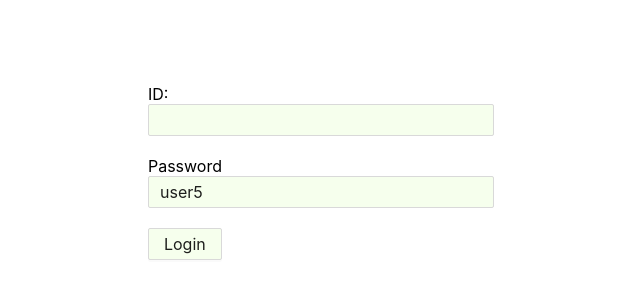
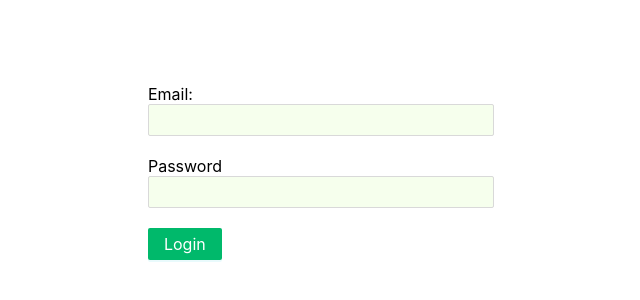
Before and after one commit to zn-rabby/book-shop-client, a React (Vite) app: page /login in a window 1280 px wide. Shown: the part 228-528 px from the top of the page, without its empty margins (319-959 px from the left). Built offline with nearby package versions, Linux system fonts and the light colour scheme.

Commit message:
fixt the login issue

```diff
--- a/src/components/layout/Dashboard.tsx
+++ b/src/components/layout/Dashboard.tsx
@@ -8,12 +8,14 @@ import {
   FaHome,
   FaHospitalUser,
   FaList,
+  FaUser,
   FaUsers,
   FaUtensils,
 } from "react-icons/fa";
 import { useSelector } from "react-redux";
 import { Link, Outlet } from "react-router-dom";
 import { RootState } from "../../redux/store";
+import SubMenu from "antd/es/menu/SubMenu";
 const { Header, Content, Footer, Sider } = Layout;
 
 const Dashboard = () => {
@@ -51,9 +53,18 @@ const Dashboard = () => {
               <Menu.Item key="1" icon={<FaHome />}>
                 <Link to="/dashboard">Admin Home</Link>
               </Menu.Item>
-              <Menu.Item key="2" icon={<FaUtensils />}>
-                <Link to="/dashboard/addItems">Add Items</Link>
-              </Menu.Item>
+
+              <SubMenu key="sub1" icon={<FaUser />} title="Mange User">
+                <Menu.Item key="2">
+                  <Link to="/dashboard/createUser">Create User</Link>
+                </Menu.Item>
+                <Menu.Item key="3">
+                  <Link to="/dashboard/manageItems">Manage Items</Link>
+                </Menu.Item>
+                <Menu.Item key="4">
+                  <Link to="/dashboard/categories">Categories</Link>
+                </Menu.Item>
+              </SubMenu>
               <Menu.Item key="3" icon={<FaList />}>
                 <Link to="/dashboard/manageItem">Manage Items</Link>
               </Menu.Item>
--- a/src/pages/Login.tsx
+++ b/src/pages/Login.tsx
@@ -1,4 +1,3 @@
-/* eslint-disable @typescript-eslint/no-unused-vars */
 import { Button, Row } from "antd";
 import { FieldValues } from "react-hook-form";
 import { useLoginMutation } from "../redux/features/auth/authApi";
@@ -15,9 +14,10 @@ const Login = () => {
   const location = useLocation(); // Get the current location object to check the redirect path
   const dispatch = useAppDispatch();
 
+  // Default values (Re-enabled)
   const defaultValues = {
-    email: "user5@gmail.com",
-    password: "user5",
+    email: "", // Default to empty or a test email if needed
+    password: "", // Default to empty
   };
 
   const [login] = useLoginMutation();
@@ -30,6 +30,8 @@ const Login = () => {
         email: data.email,
         password: data.password,
       };
+      console.log(userInfo, "user info");
+
       const res = await login(userInfo).unwrap();
       const user = verifyToken(res.data.token) as TUser;
       dispatch(setUser({ user: user, token: res.data.token }));
@@ -41,16 +43,21 @@ const Login = () => {
       // Navigate to the previous location (or the default route)
       navigate(previousLocation);
     } catch (err) {
-      toast.error("Something went wrong", { id: toastId, duration: 2000 });
+      toast.error("Invalid credentials or something went wrong", {
+        id: toastId,
+        duration: 2000,
+      });
     }
   };
 
   return (
     <Row justify="center" align="middle" style={{ height: "100vh" }}>
       <PHForm onSubmit={onSubmit} defaultValues={defaultValues}>
-        <PHInput type="text" name="userId" label="ID:" />
-        <PHInput type="text" name="password" label="Password" />
-        <Button htmlType="submit">Login</Button>
+        <PHInput type="email" name="email" label="Email:" required />
+        <PHInput type="password" name="password" label="Password" required />
+        <Button htmlType="submit" type="primary">
+          Login
+        </Button>
       </PHForm>
     </Row>
   );
```
Also changed, not shown: src/pages/Dashboard/User/CreateUser.tsx (added, +9 -0 lines), src/routes/routes.tsx (line endings or trailing spaces).
